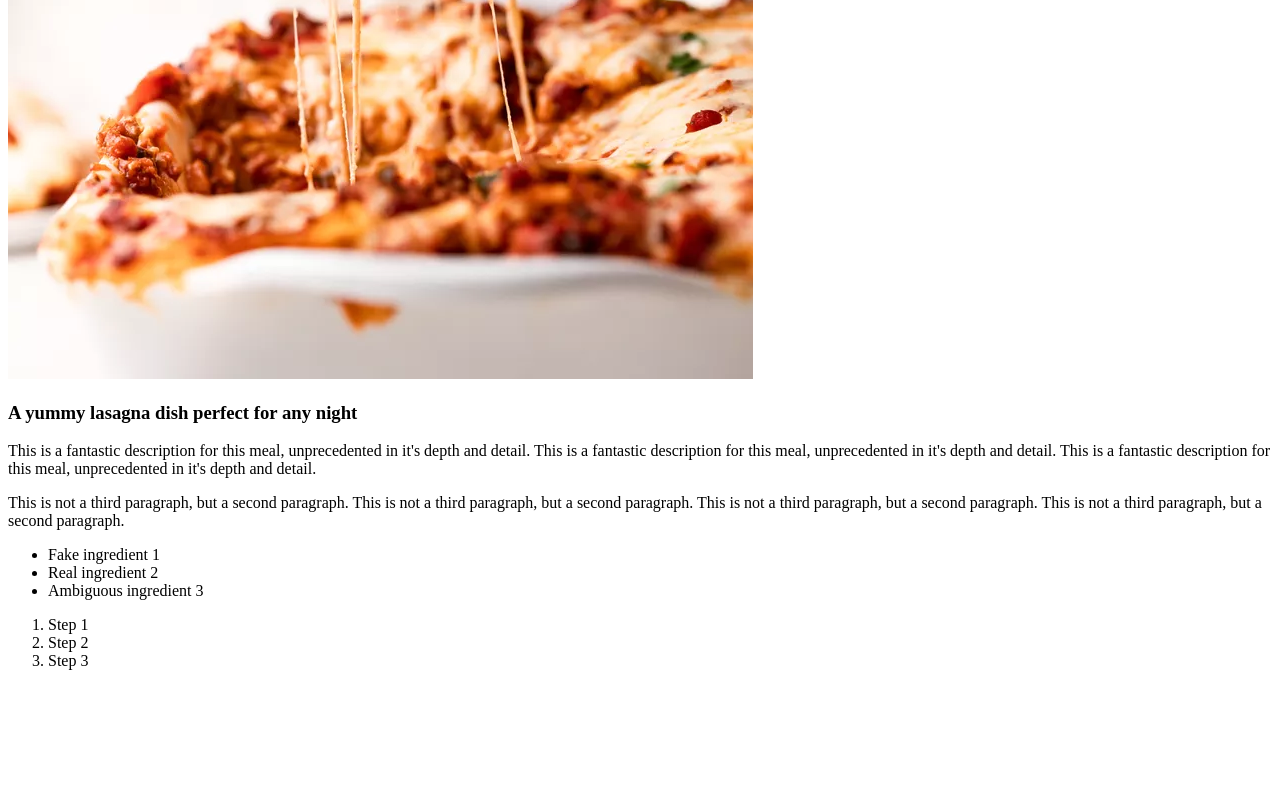
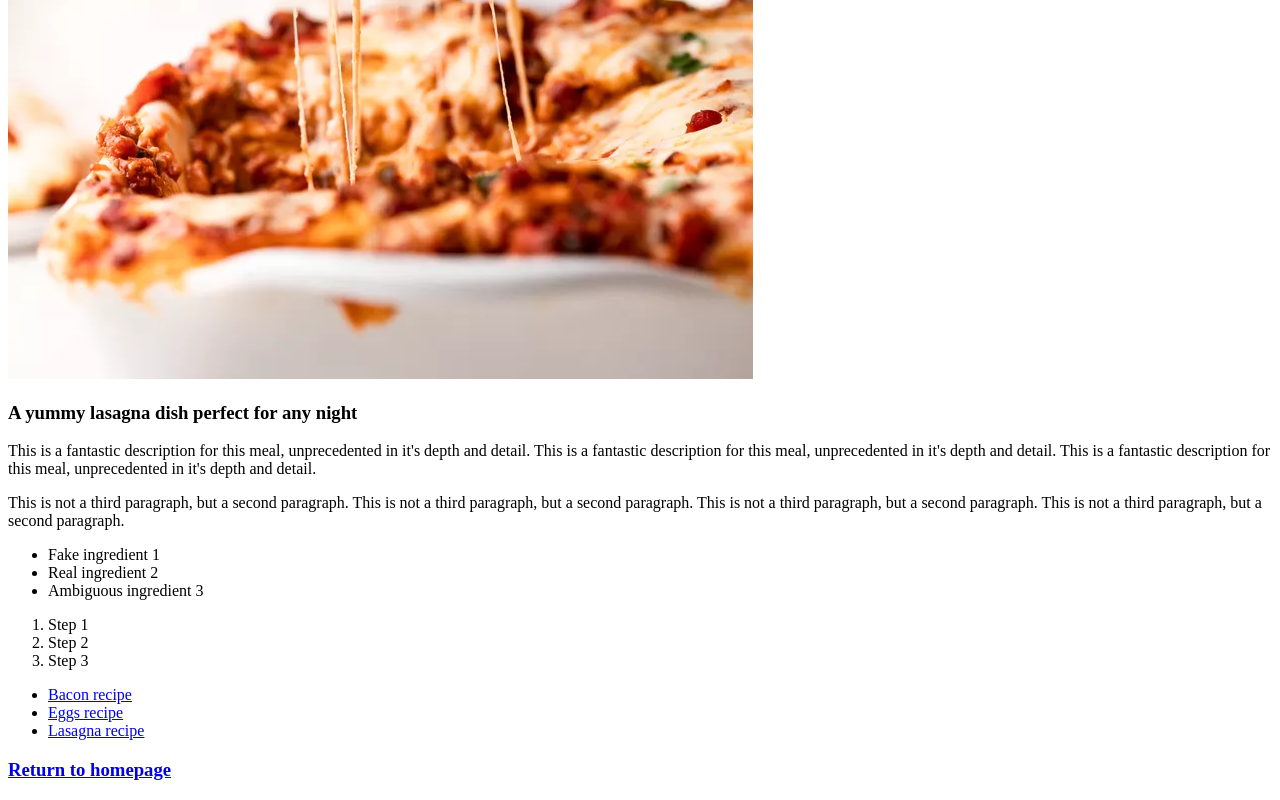
Before and after one commit to resolved-ryan/odin-recipes, a plain HTML site: page recipes/lasagna.html in a window 1280 px wide. Shown: the part 811-1611 px from the top of the page. Before the commit the page ends 1497 px from the top, so only its background shows below. Drawn offline with Linux system fonts and the light colour scheme.

Commit message:
add new recipe pages and add links to lasagna page

```diff
--- a/recipes/lasagna.html
+++ b/recipes/lasagna.html
@@ -29,6 +29,11 @@
         <li>Step 2</li>
         <li>Step 3</li>
     </ol>
-
+    <ul>
+        <li><a href="./bacon.html">Bacon recipe</a> </li>
+        <li><a href="./eggs.html"> Eggs recipe</a> </li>
+        <li><a href="./lasagna.html">Lasagna recipe</a></li>
+    </ul>
+    <h3> <a href="../index.html">Return to homepage</a></h3>
 </body>
 </html>
```
Also changed, not shown: recipes/bacon.html (added), recipes/eggs.html (added).
